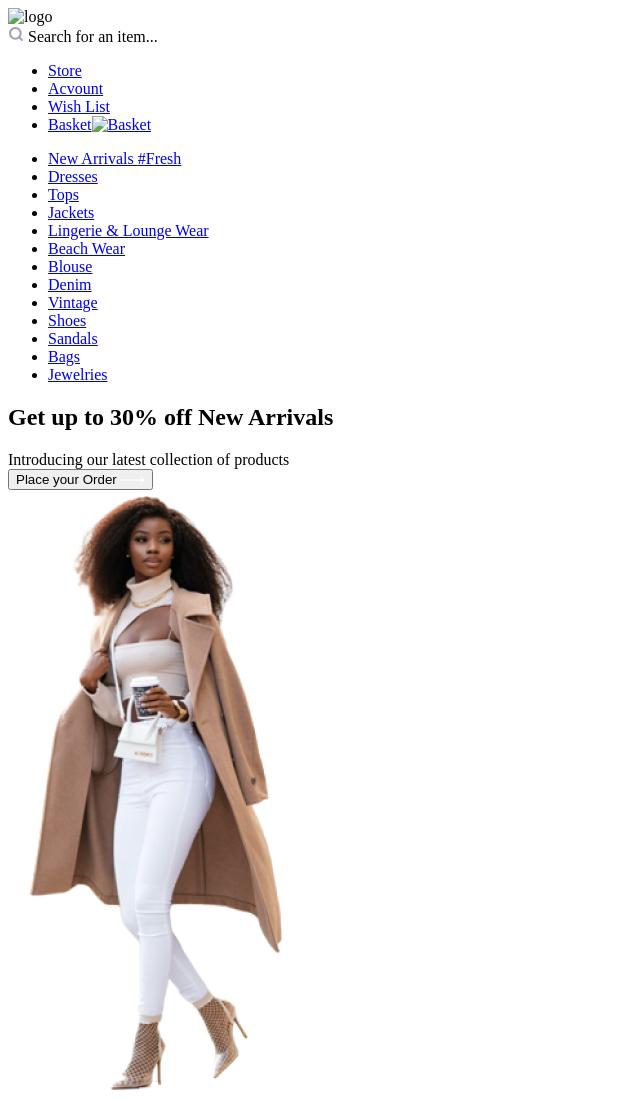
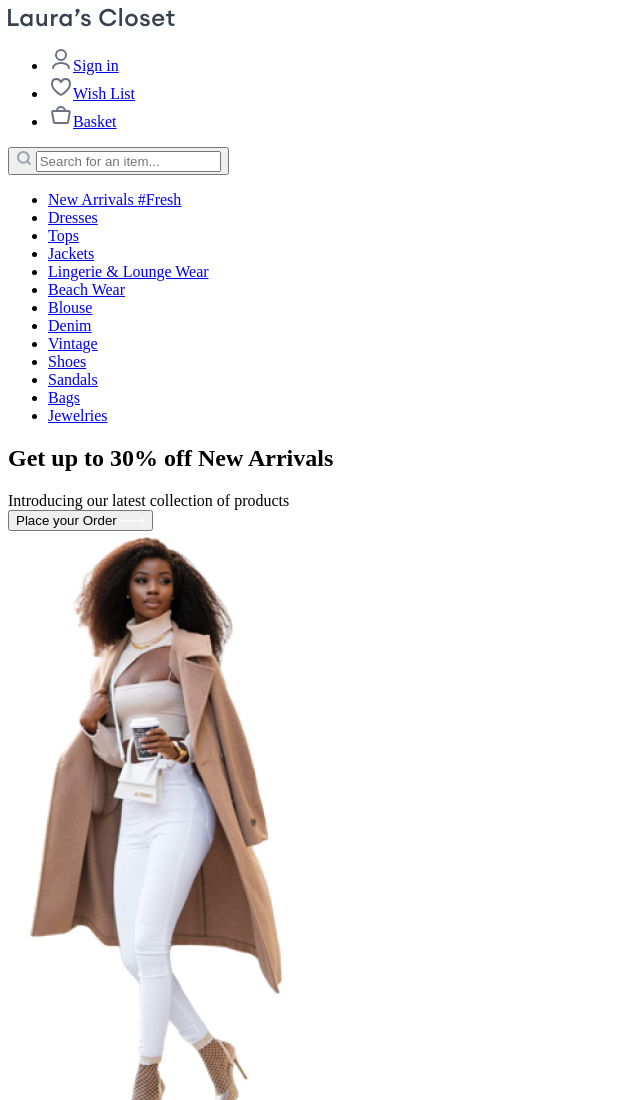
Before and after one commit to knopka-studio/Laura-s-Closet, a plain HTML site: page index.html in a window 1280 px wide. Shown: the top 1100 px of the page, without its empty margins (0-640 px from the left). Drawn offline with nearby package versions, Linux system fonts and the light colour scheme; files that its build step writes are made by us from their sources.

Commit message:
rename some classes, added new form for search

```diff
--- a/index.html
+++ b/index.html
@@ -15,31 +15,43 @@
   </head>
   <body>
     <header class="navbar">
-      <img src="/images/Laura-s-closet.png" alt="logo" class="navbar__logo" />
-      <div class="navbar__search">
-        <img
-          src="/images/Search-icon.svg"
-          alt="Search"
-          class="navbar__search_img"
-        />
-        <span class="navbar__search-text">Search for an item...</span>
-      </div>
+      <img src="/images/Laura-s-closet.svg" alt="logo" class="navbar__logo" />
       <ul class="navbar__list">
-        <li class="navbar__list-element">
-          <a href="#" class="navbar__list_text">Store</a>
+        <li class="navbar__item">
+          <a href="#" class="navbar__link">
+            <img
+              src="/images/Account-icon.svg"
+              alt=""
+              class="navbar__image"
+            />Sign in</a
+          >
         </li>
-        <li class="navbar__list-element">
-          <a href="#" class="navbar__list_text">Acvount</a>
+        <li class="navbar__item">
+          <a href="#" class="navbar__link">
+            <img src="/images/Heart.svg" alt="" class="navbar__image" />Wish
+            List</a
+          >
         </li>
-        <li class="navbar__list-element">
-          <a href="#" class="navbar__list_text">Wish List</a>
-        </li>
-        <li class="navbar__list-element">
-          <a href="#" class="navbar__list_text"
-            >Basket<img src="" alt="Basket" class="navbar__basket-img"
-          /></a>
+        <li class="navbar__item">
+          <a href="#" class="navbar__link"
+            ><img
+              src="/images/Shopping-bag.svg"
+              alt="Basket"
+              class="navbar__image"
+            />Basket</a
+          >
         </li>
       </ul>
+      <form action="#" class="navbar__search">
+        <button class="navbar__button">
+          <img src="/images/Search-icon.svg" alt="Icon: search" />
+          <input
+            type="text"
+            class="navbar__input"
+            placeholder="Search for an item..."
+          />
+        </button>
+      </form>
     </header>
 
     <header class="navbar-menu">
```
